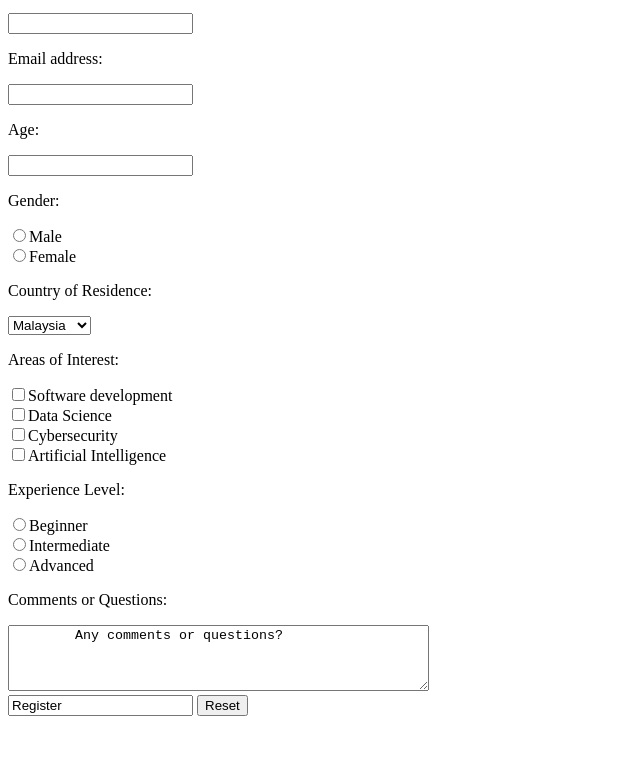
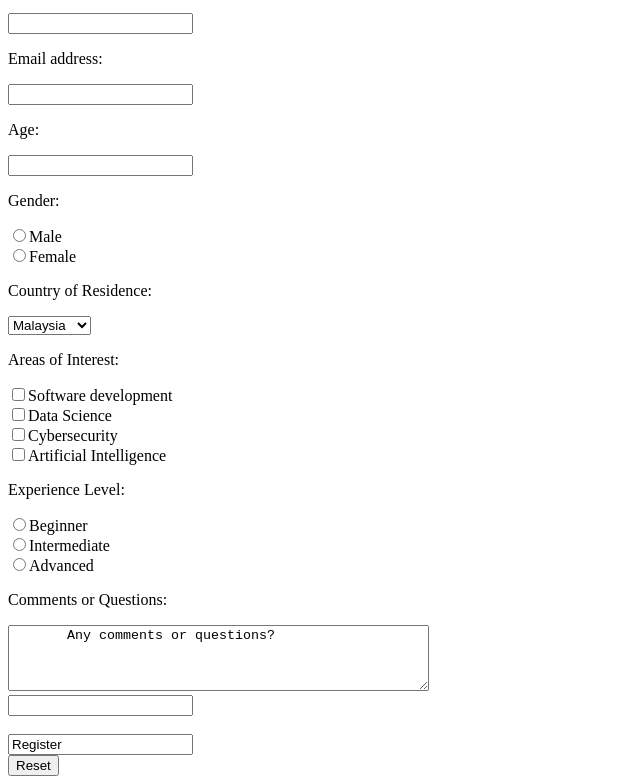
Before and after one commit to AinaFaresya/LAB_2, a plain HTML site: page task_2/index.html in a window 1280 px wide. Shown: the part 101-885 px from the top of the page, without its empty margins (0-640 px from the left). Before the commit the page ends 825 px from the top, so only its background shows below. Drawn offline with Linux system fonts and the light colour scheme.

Commit message:
Initial commit with index.html

```diff
--- a/task_2/index.html
+++ b/task_2/index.html
@@ -38,10 +38,11 @@
 
       <p>Comments or Questions:</p>
       <textarea id="comment" name="comment" rows="4" cols="50">
-        Any comments or questions?
+       Any comments or questions?
       </textarea>
       <br>
-      <input type="register" value="Register">
+      <input type="text" id="pin" name="pin" maxlength="4"><br><br>
+      <input type="register" value="Register"><br>
       <input type="reset" value="Reset">
     </form>
 
```
